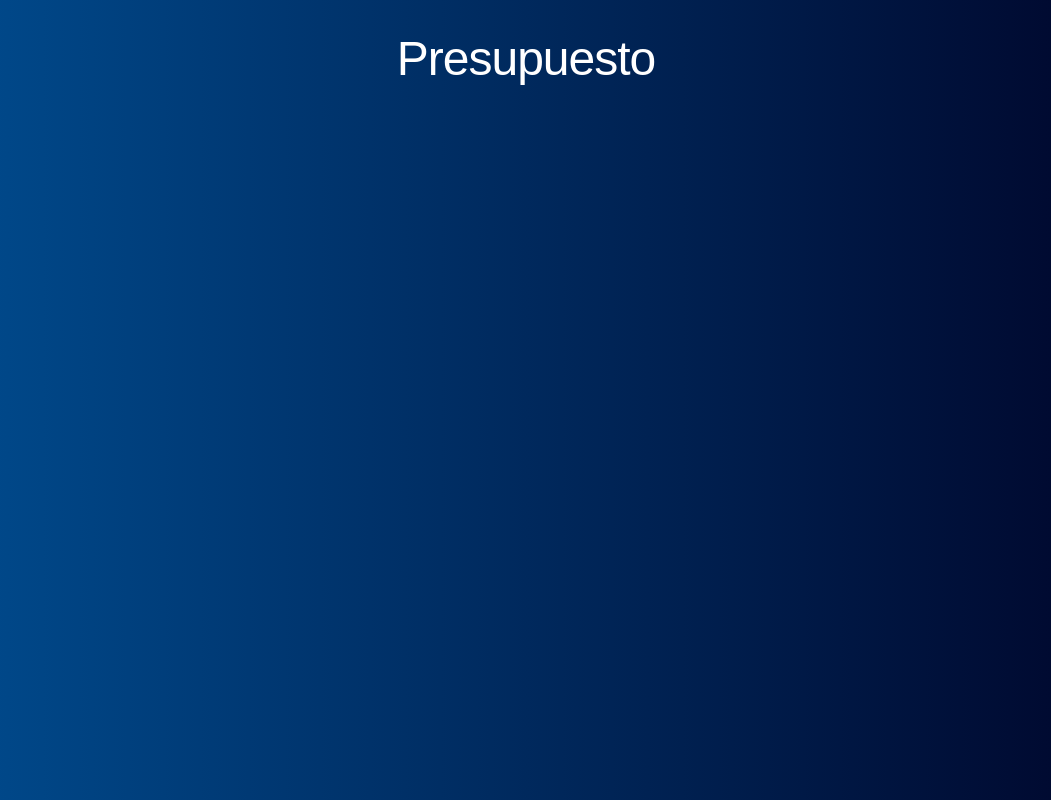
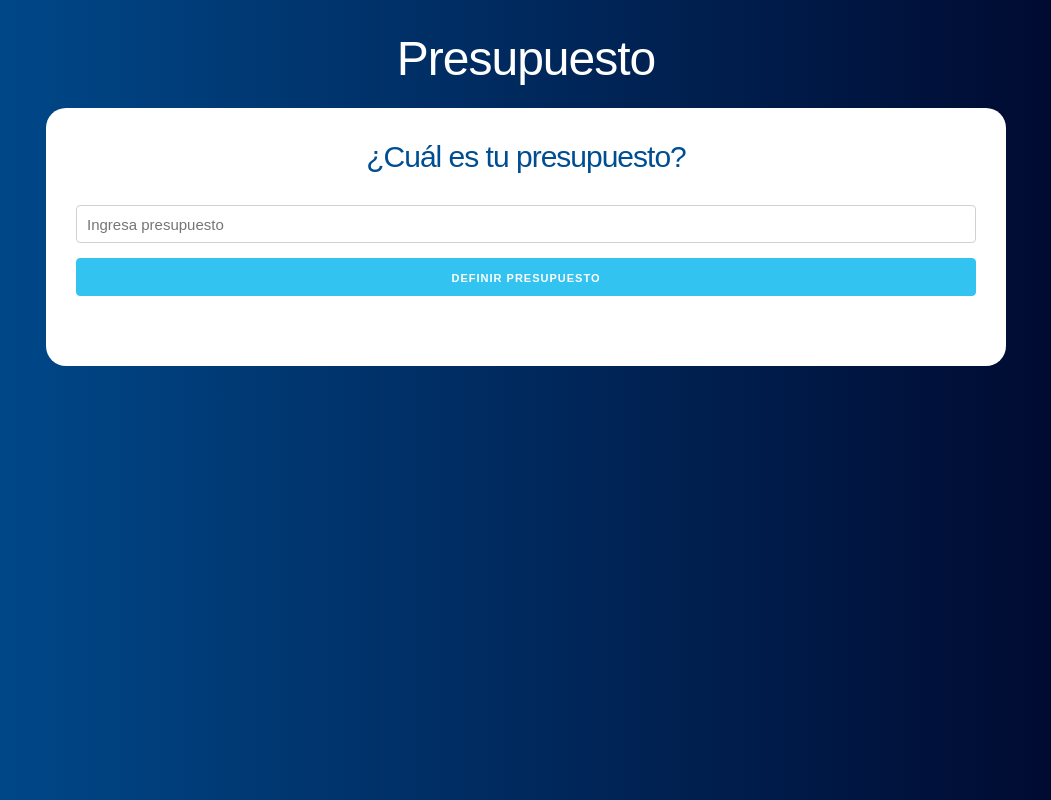
Before and after one commit to ivanurra/budget, a React (Create React App) app: page / in a window 1280 px wide. Shown: the whole page, without its empty margins (114-1165 px from the left). Built offline with nearby package versions, Linux system fonts and the light colour scheme.

Commit message:
pregunta component

```diff
--- a/src/App.js
+++ b/src/App.js
@@ -1,8 +1,13 @@
+import Pregunta from "./components/Pregunta";
+
 function App() {
   return (
     <div className="container">
       <header>
         <h1>Presupuesto</h1>
+        <div className="contenido-principal contenido">
+          <Pregunta />
+        </div>
       </header>
     </div>
   );
--- /dev/null
+++ b/src/components/Pregunta.js
@@ -0,0 +1,23 @@
+import React, {Fragment} from 'react';
+
+const Pregunta = () => {
+    return (
+        <Fragment>
+            <h2>¿Cuál es tu presupuesto?</h2>
+            <form>
+                <input
+                    type="number"
+                    className="u-full-width"
+                    placeholder="Ingresa presupuesto"
+                />
+                <input
+                    type="submit"
+                    className="u-full-width button-primary"
+                    value="Definir presupuesto"
+                />
+            </form>
+        </Fragment>
+     );
+}
+
+export default Pregunta;
```
